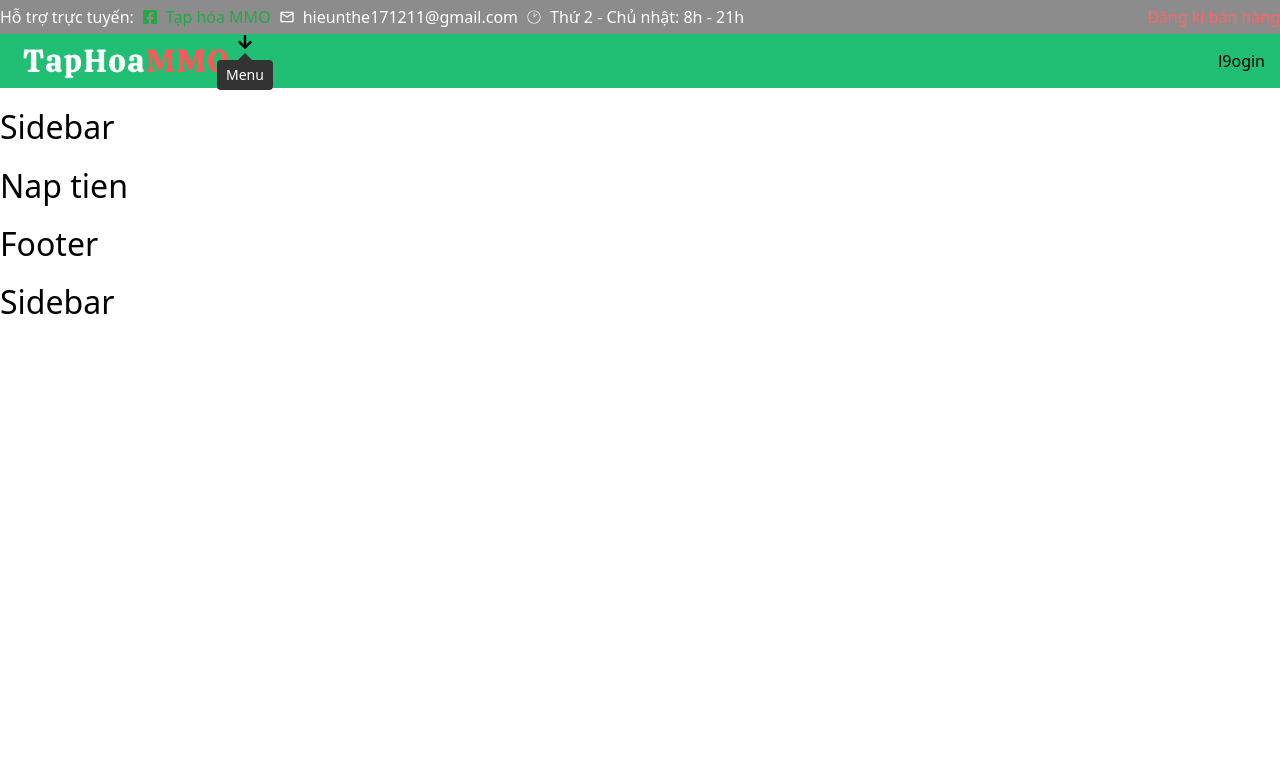
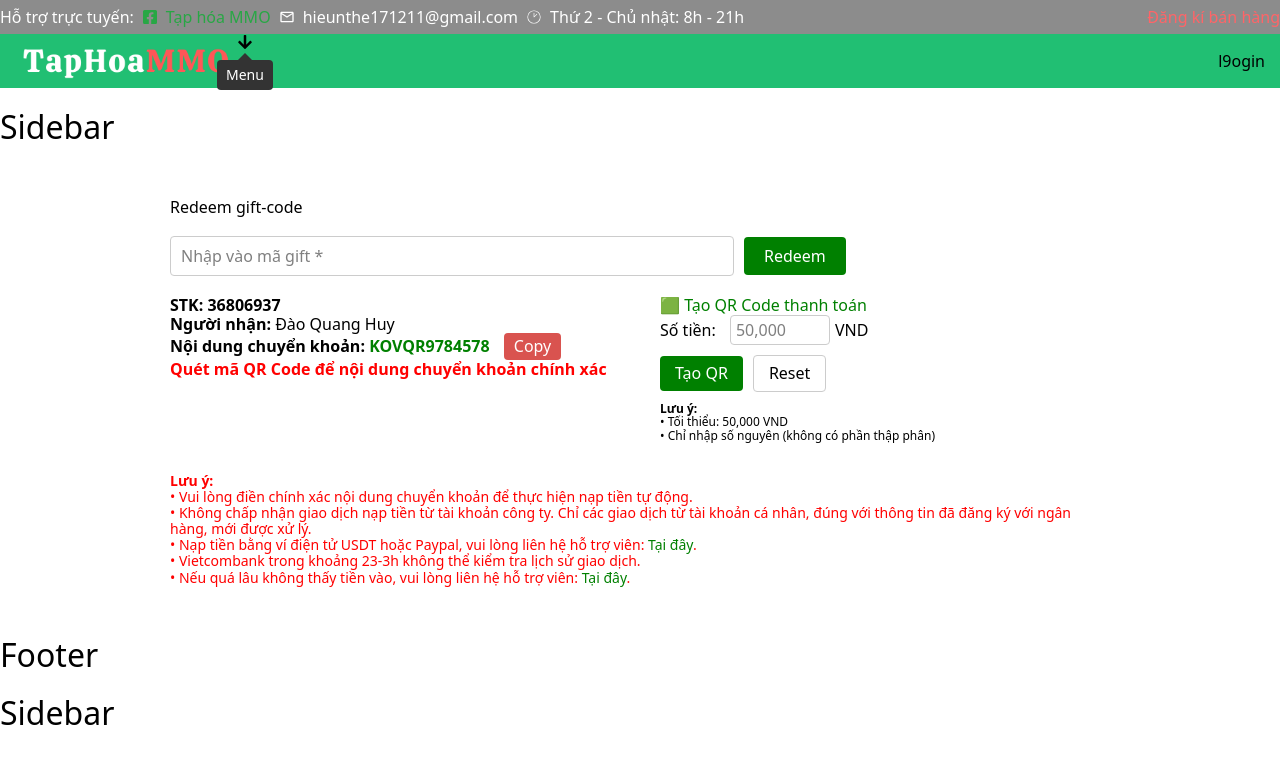
Before and after one commit to thehieu03/Group3_SWP391, a React (Vite) app in the folder frontend/: page /deposit in a window 1280 px wide. Shown: the top 764 px of the page. Built offline with nearby package versions, Linux system fonts and the light colour scheme.

Commit message:
luu thay doi

```diff
--- a/frontend/package.json
+++ b/frontend/package.json
@@ -11,10 +11,6 @@
   },
   "dependencies": {
     "@tailwindcss/vite": "^4.1.13",
-<<<<<<< HEAD
-    "react": "^19.1.1",
-    "react-dom": "^19.1.1",
-=======
     "@tippyjs/react": "^4.2.6",
     "clsx": "^2.1.1",
     "normalize.css": "^8.0.1",
@@ -22,7 +18,6 @@
     "react-dom": "^19.1.1",
     "react-icons": "^5.5.0",
     "react-router-dom": "^7.9.2",
->>>>>>> hieu
     "tailwindcss": "^4.1.13"
   },
   "devDependencies": {
--- a/frontend/src/pages/Deposit/Deposit.tsx
+++ b/frontend/src/pages/Deposit/Deposit.tsx
@@ -1,9 +1,131 @@
+import React from 'react';
+
 const Deposit = () => {
-    return (
-        <div>
-            <h1>Nap tien</h1>
+  return (
+    <div style={{ padding: '30px', maxWidth: '1000px', margin: '0 auto' }}>
+      <h2>Redeem gift-code</h2>
+
+      {/* Nhập mã gift */}
+      <div style={{ margin: '20px 0' }}>
+        <input
+          type="text"
+          placeholder="Nhập vào mã gift *"
+          style={{
+            padding: '10px',
+            width: '60%',
+            marginRight: '10px',
+            border: '1px solid #ccc',
+            borderRadius: '4px',
+          }}
+        />
+        <button
+          style={{
+            padding: '10px 20px',
+            backgroundColor: 'green',
+            color: 'white',
+            border: 'none',
+            borderRadius: '4px',
+            cursor: 'pointer',
+          }}
+        >
+          Redeem
+        </button>
+      </div>
+
+      {/* Thông tin & QR */}
+      <div style={{ display: 'flex', gap: '40px', flexWrap: 'wrap' }}>
+        {/* Bên trái: Thông tin chuyển khoản */}
+        <div style={{ flex: 1 }}>
+          <p><strong>STK:</strong> <span style={{ fontWeight: 'bold' }}>36806937</span></p>
+          <p><strong>Người nhận:</strong> Đào Quang Huy</p>
+          <p>
+            <strong>Nội dung chuyển khoản:</strong>{' '}
+            <span style={{ color: 'green', fontWeight: 'bold' }}>KOVQR9784578</span>{' '}
+            <button
+              style={{
+                marginLeft: '10px',
+                padding: '4px 10px',
+                backgroundColor: '#d9534f',
+                color: 'white',
+                border: 'none',
+                borderRadius: '4px',
+                cursor: 'pointer',
+              }}
+            >
+              Copy
+            </button>
+          </p>
+          <p style={{ color: 'red', fontWeight: 'bold' }}>
+            Quét mã QR Code để nội dung chuyển khoản chính xác
+          </p>
         </div>
-    );
+
+        {/* Bên phải: Tạo QR */}
+        <div style={{ flex: 1 }}>
+          <h4 style={{ color: 'green' }}>🟩 Tạo QR Code thanh toán</h4>
+          <div style={{ marginBottom: '10px' }}>
+            <label>
+              Số tiền:{' '}
+              <input
+                type="text"
+                placeholder="50,000"
+                style={{
+                  padding: '5px',
+                  width: '100px',
+                  marginLeft: '10px',
+                  marginRight: '5px',
+                  border: '1px solid #ccc',
+                  borderRadius: '4px',
+                }}
+              />
+              VND
+            </label>
+          </div>
+          <button
+            style={{
+              padding: '8px 15px',
+              backgroundColor: 'green',
+              color: 'white',
+              marginRight: '10px',
+              border: 'none',
+              borderRadius: '4px',
+              cursor: 'pointer',
+            }}
+          >
+            Tạo QR
+          </button>
+          <button
+            style={{
+              padding: '8px 15px',
+              border: '1px solid #ccc',
+              borderRadius: '4px',
+              cursor: 'pointer',
+            }}
+          >
+            Reset
+          </button>
+
+          <p style={{ fontSize: '12px', marginTop: '10px' }}>
+            <strong>Lưu ý:</strong><br />
+            • Tối thiểu: 50,000 VND<br />
+            • Chỉ nhập số nguyên (không có phần thập phân)
+          </p>
+        </div>
+      </div>
+
+      {/* Ghi chú */}
+      <div style={{ marginTop: '30px', fontSize: '14px' }}>
+        <p style={{ color: 'red' }}>
+          <strong>Lưu ý:</strong><br />
+          • Vui lòng điền chính xác nội dung chuyển khoản để thực hiện nạp tiền tự động.<br />
+          • Không chấp nhận giao dịch nạp tiền từ tài khoản công ty. Chỉ các giao dịch từ tài khoản cá nhân, đúng với thông tin đã đăng ký với ngân hàng, mới được xử lý.<br />
+          • Nạp tiền bằng ví điện tử USDT hoặc Paypal, vui lòng liên hệ hỗ trợ viên: <span style={{ color: 'green' }}>Tại đây</span>.<br />
+          • Vietcombank trong khoảng 23-3h không thể kiểm tra lịch sử giao dịch.<br />
+          • Nếu quá lâu không thấy tiền vào, vui lòng liên hệ hỗ trợ viên: <span style={{ color: 'green' }}>Tại đây</span>.
+        </p>
+      </div>
+    </div>
+  );
 };
 
 export default Deposit;
```
Also changed, not shown: 2 other files (tests, documents, lock files or other folders).
